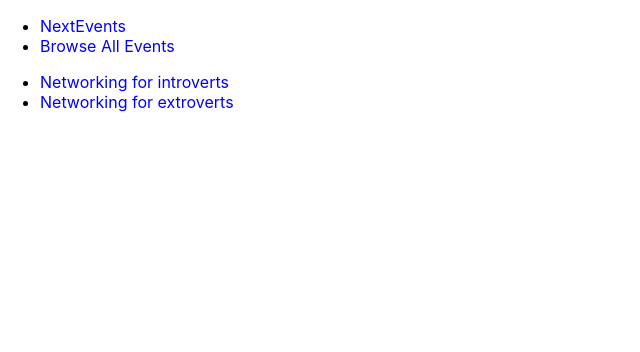
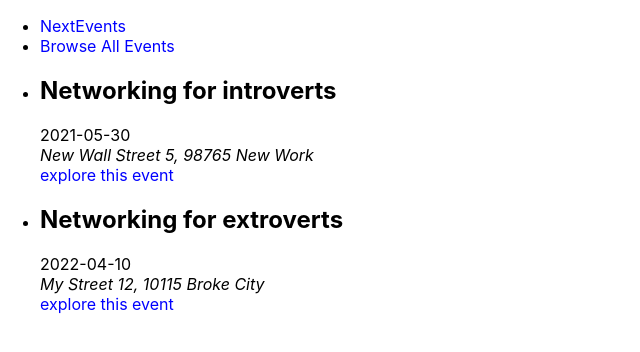
Before and after one commit to HyeonJu-C/file-based-routing-practice, a Next.js app: page / in a window 1280 px wide. Shown: the top 352 px of the page, without its empty margins (0-640 px from the left). Built offline with nearby package versions, Linux system fonts and the light colour scheme.

Commit message:
main page 컴포넌트 분리

```diff
--- /dev/null
+++ b/components/events/event-item.js
@@ -0,0 +1,14 @@
+import Link from 'next/link'
+
+export default function EventItem({ eventItem }) {
+  const { id, title, date, location } = eventItem
+
+  return (
+    <li>
+      <h2>{title}</h2>
+      <time>{date}</time>
+      <address>{location}</address>
+      <Link href={`/events/${id}`}>explore this event</Link>
+    </li>
+  )
+}
--- /dev/null
+++ b/components/events/event-list.js
@@ -0,0 +1,11 @@
+import EventItem from './event-item'
+
+export default function EventList({ eventlist }) {
+  return (
+    <ul>
+      {eventlist.map((item) => (
+        <EventItem key={`event-list-${item.id}`} eventItem={item} />
+      ))}
+    </ul>
+  )
+}
--- /dev/null
+++ b/components/header.js
@@ -0,0 +1,16 @@
+import Link from 'next/link'
+
+export default function Header() {
+  return (
+    <header>
+      <ul>
+        <li>
+          <Link href="/">NextEvents</Link>
+        </li>
+        <li>
+          <Link href="/events">Browse All Events</Link>
+        </li>
+      </ul>
+    </header>
+  )
+}
--- a/pages/events/[eventId].js
+++ b/pages/events/[eventId].js
@@ -10,9 +10,9 @@ export default function EventDetailPage() {
       {getEventById(eventId) //
         .map(({ id, title, date, location }) => (
           <section key={`detail-${id}`}>
-            <h1>{title}</h1>
-            <p>{date}</p>
-            <p>in {location}</p>
+            <h2>{title}</h2>
+            <time>{date}</time>
+            <address>in {location}</address>
           </section>
         ))}
     </section>
--- a/pages/index.js
+++ b/pages/index.js
@@ -1,29 +1,14 @@
 import Link from 'next/link'
+import EventList from '../components/events/event-list'
+import Header from '../components/header'
 import { getFeaturedEvents } from '../dummy-data'
 
 export default function HomePage() {
+  const featuredEventList = getFeaturedEvents()
   return (
     <>
-      <header>
-        <ul>
-          <li>
-            <Link href="/">NextEvents</Link>
-          </li>
-          <li>
-            <Link href="/events">Browse All Events</Link>
-          </li>
-        </ul>
-      </header>
-      <section>
-        <ul>
-          {getFeaturedEvents() //
-            .map(({ id, title }) => (
-              <li key={`event-${id}`}>
-                <Link href={`/events/${id}`}>{title}</Link>
-              </li>
-            ))}
-        </ul>
-      </section>
+      <Header />
+      <EventList eventlist={featuredEventList} />
     </>
   )
 }
```
